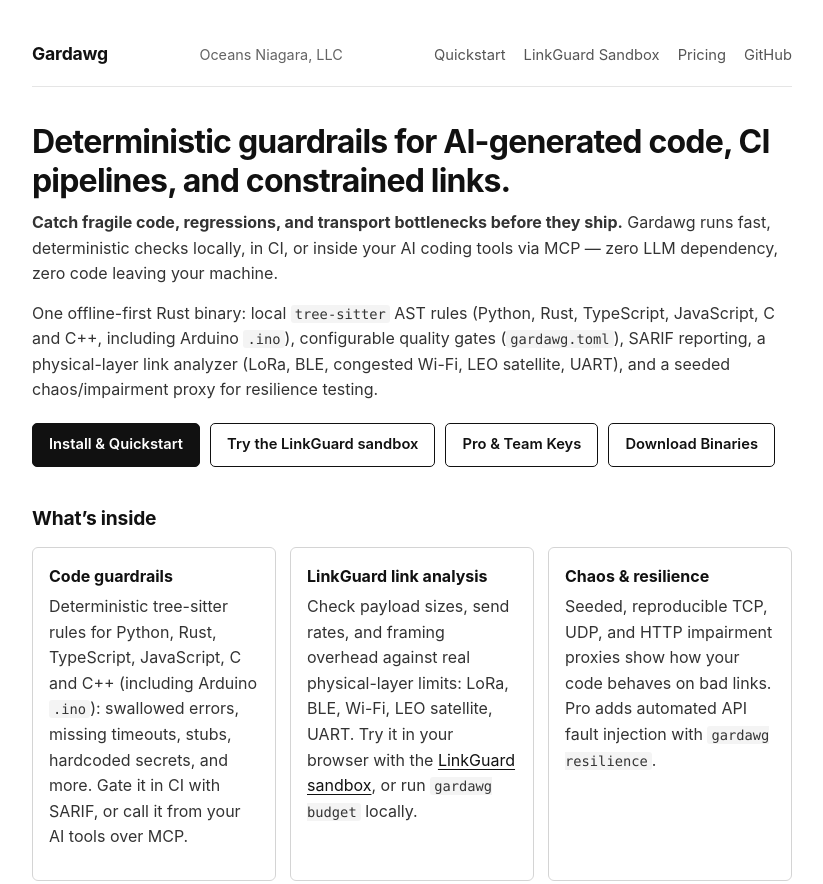
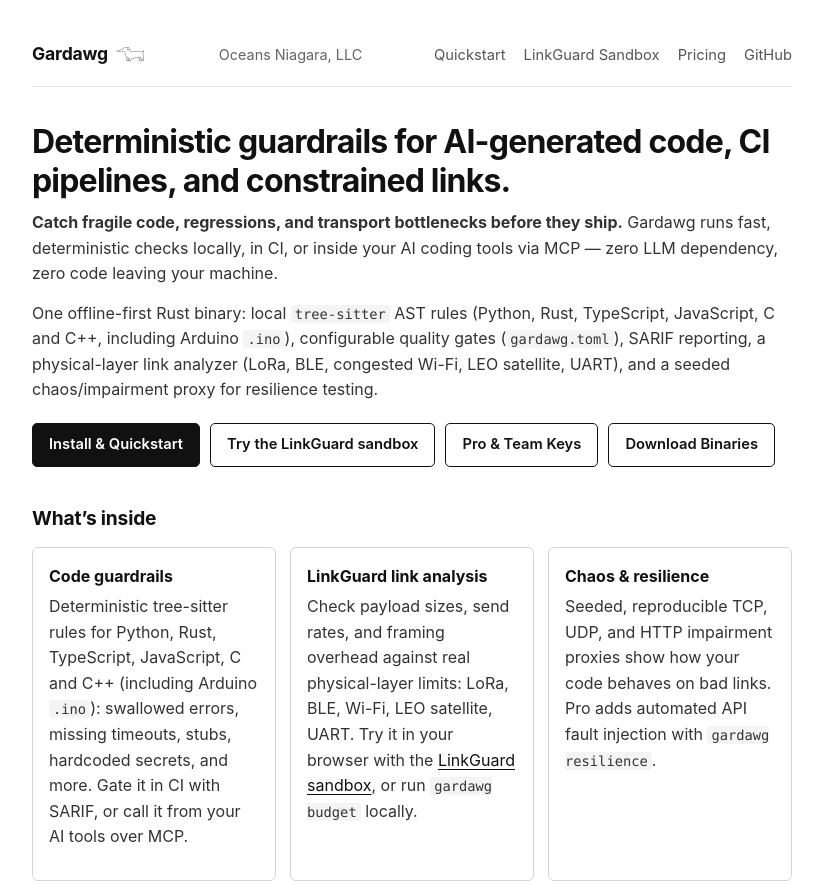
Before and after one commit to Oceans-Niagara/gardawg, a plain HTML site: page docs/index.html in a window 1280 px wide. Shown: the top 884 px of the page, without its empty margins (228-1051 px from the left). Drawn offline with Linux system fonts and the light colour scheme.

Commit message:
docs: add dawg brand mark next to header title

```diff
--- a/docs/index.html
+++ b/docs/index.html
@@ -9,7 +9,7 @@
 <body>
   <div class="wrap">
     <header>
-      <a class="brand" href="./">Gardawg</a>
+      <a class="brand" href="./" style="display: inline-flex; align-items: center; gap: 0.45rem;"><span>Gardawg</span><img src="assets/dawg.png" alt="" style="height: 1.35em; width: auto; display: block; border-radius: 4px;" /></a>
       <a href="/" style="font-size: 0.9rem; opacity: 0.65; text-decoration: none; color: inherit;">Oceans Niagara, LLC</a>
       <nav>
         <a href="#quickstart">Quickstart</a>
```
Also changed, not shown: docs/assets/dawg.png (added).
